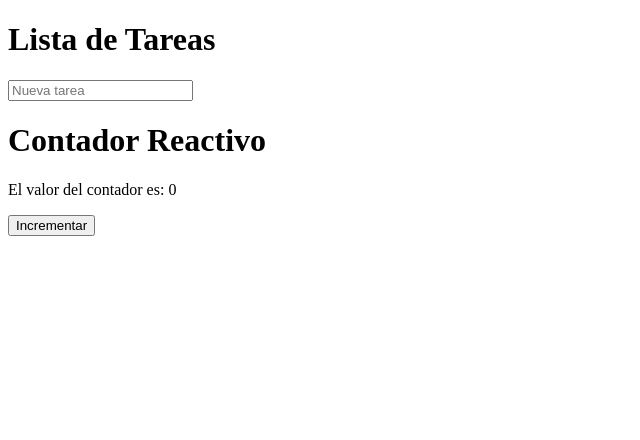
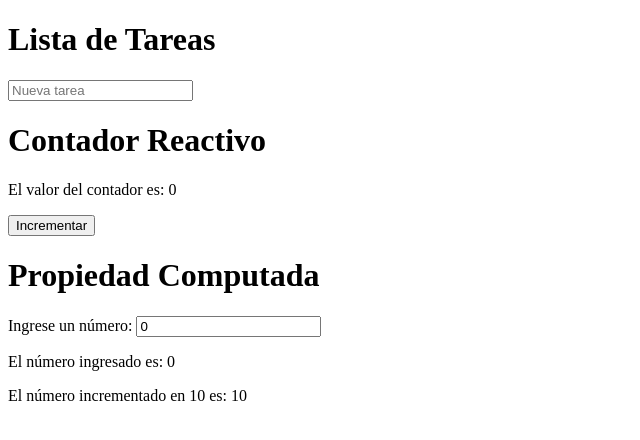
Before and after one commit to jacobvega3it/frontend-tareas, a Vue app: page / in a window 1280 px wide. Shown: the top 440 px of the page, without its empty margins (0-640 px from the left). Built offline with nearby package versions, Linux system fonts and the light colour scheme.

Commit message:
Se agrega componente de PropiedadComputada

```diff
--- a/src/App.vue
+++ b/src/App.vue
@@ -2,17 +2,20 @@
   <div>
     <ListadoTareas />
     <ContadorReactivo />
+    <PropiedadComputada />
   </div>
 </template>
 
 <script>
 import ContadorReactivo from './components/ContadorReactivo.vue';
 import ListadoTareas from './components/ListadoTareas.vue';
+import PropiedadComputada from './components/PropiedadComputada.vue';
 
 export default {
   components: {
     ContadorReactivo,
-    ListadoTareas
+    ListadoTareas,
+    PropiedadComputada
   }
 };
 </script>
--- /dev/null
+++ b/src/components/PropiedadComputada.vue
@@ -0,0 +1,25 @@
+<template>
+    <div>
+        <h1>Propiedad Computada</h1>
+        <p>Ingrese un número: <input v-model="numero" /></p>
+        <p>El número ingresado es: {{ numero }}</p>
+        <p>El número incrementado en 10 es: {{ numeroIncrementado }}</p>
+    </div>
+</template>
+
+<script>
+import { ref, computed } from 'vue';
+
+export default {
+
+    setup() {
+        const numero = ref(0);
+
+        const numeroIncrementado = computed(() => {
+            return parseInt(numero.value) + 10;
+        });
+
+        return { numero, numeroIncrementado };
+    }
+};
+</script>
```
